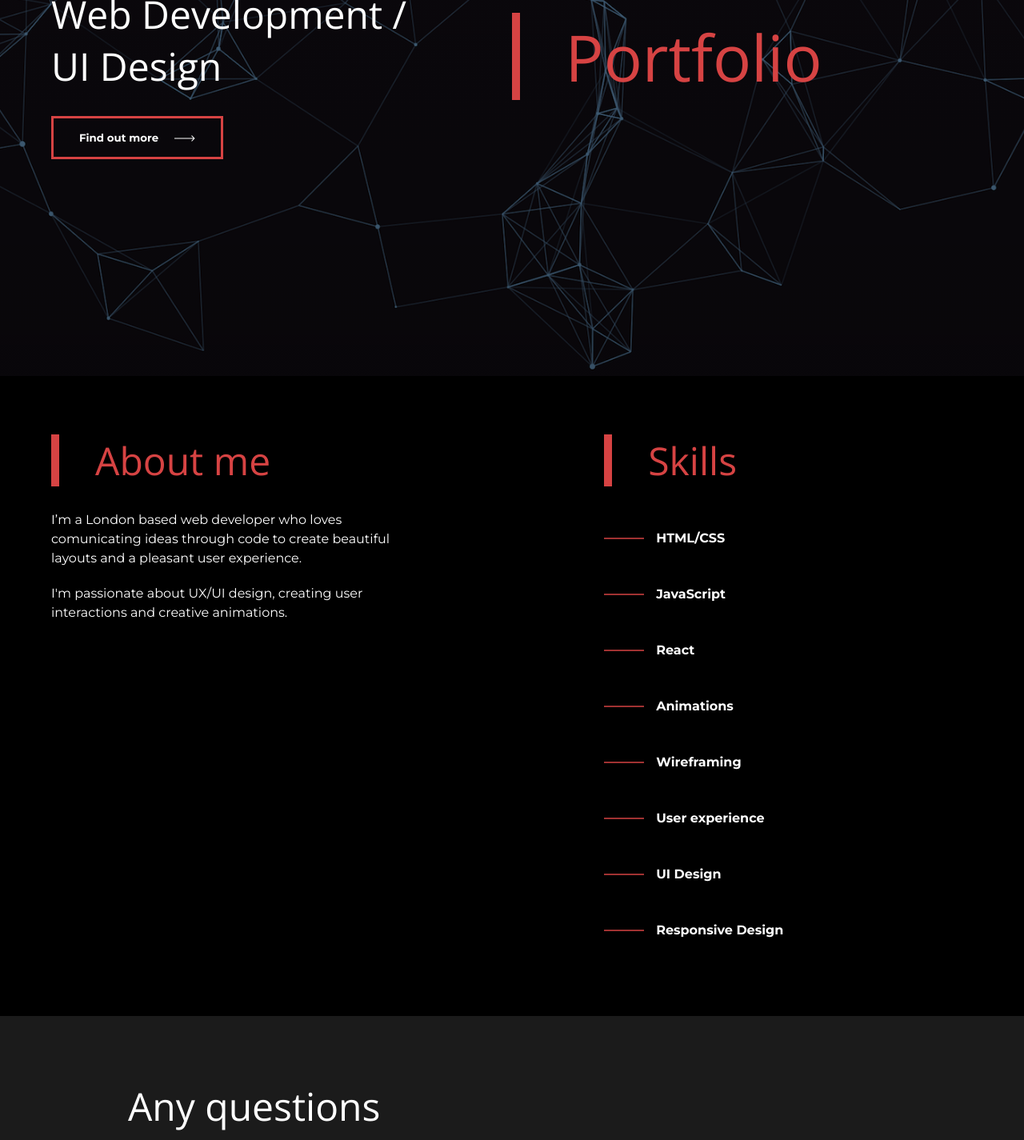
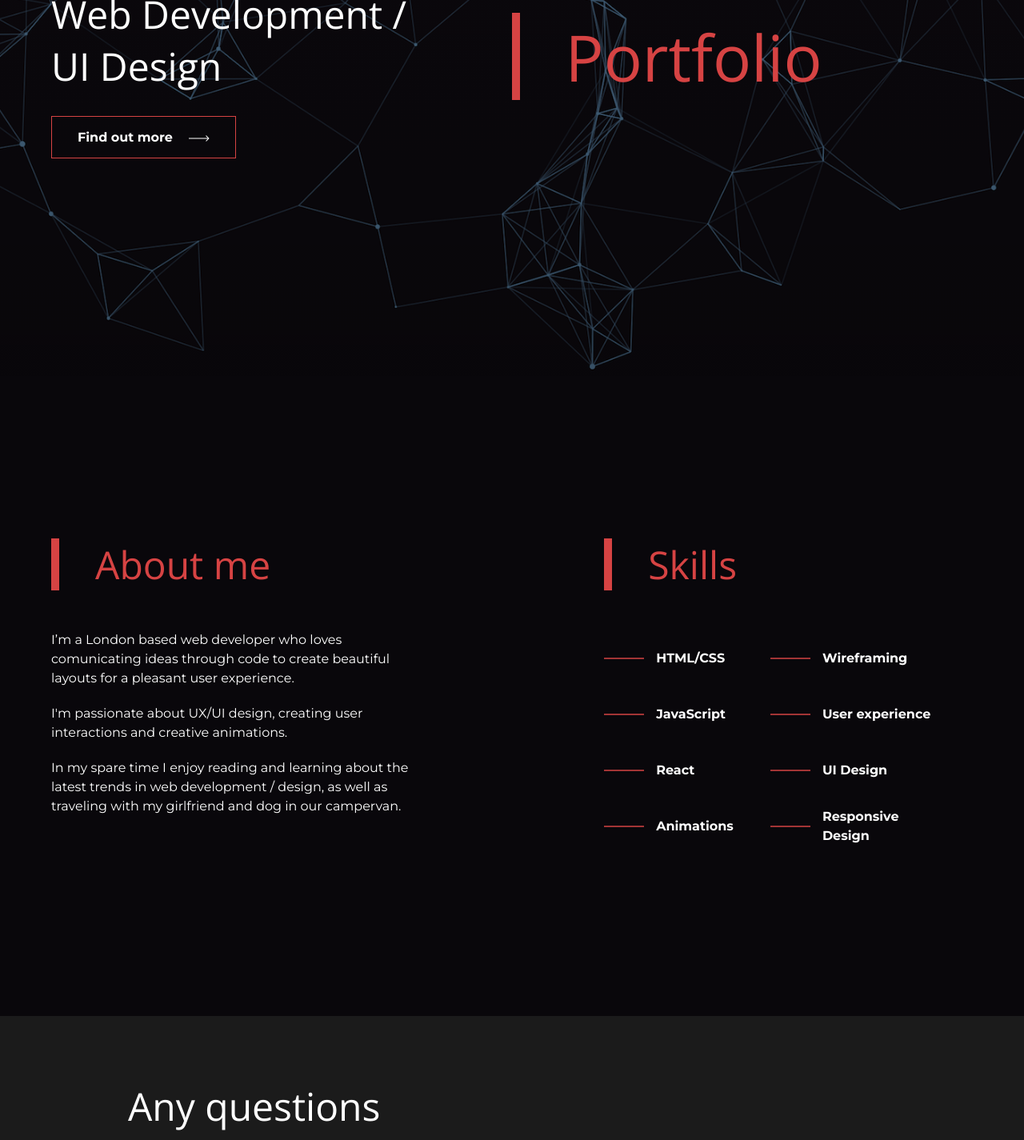
Before and after one commit to IoanLT/Portfolio, a React (Create React App) app: page / in a window 1280 px wide. Shown: the part 330-1755 px from the top of the page at 80% size. Built offline with nearby package versions, Linux system fonts and the light colour scheme.

Commit message:
adding more content in the about sections and changing the background colour

```diff
--- a/src/components/About.js
+++ b/src/components/About.js
@@ -31,10 +31,14 @@ const About = () => {
                         <h2>About me</h2>
                     </AboutText>
                     <p>I’m a London based web developer who loves comunicating ideas through code
-                        to create beautiful layouts and a pleasant user experience.
+                        to create beautiful layouts for a pleasant user experience.
                     </p>
                     <p>
                         I'm passionate about UX/UI design, creating user interactions and creative animations.
+                    </p>
+                    <p>
+                        In my spare time I enjoy reading and learning about the latest trends in web development / design,
+                        as well as traveling with my girlfriend and dog in our campervan.
                     </p>
                 </AboutDescription>
 
@@ -89,31 +93,34 @@ const About = () => {
 
 const AboutSection = styled(motion.section)`
     height: 100vh;
-    width: 100vw;
+    width: 100%;
     display: flex;
-    /* flex-direction: column;   */
-    /* flex-wrap: wrap;   */
     align-items: center;
     justify-content: center;
     padding: 0 5%;
     color: #fff;
-    background-color: #000;
-
-    @media (max-width: 1024px) {
-        flex-direction: column;
-    }
+    background-color: #09070B;
 `;
 
 const AboutWrapper = styled.div`
     display: flex;
     align-items: flex-start;
     justify-content: space-between;
+
+    @media (max-width: 1024px) {
+        flex-direction: column;
+        align-items: center;
+    }
 `
 
 const AboutDescription = styled(motion.div)`
     display: flex;
     flex-direction: column;
     width: 40%;
+
+    @media (max-width: 1024px) {
+        margin: 50px 0;
+    }
 
 `
 
@@ -123,7 +130,7 @@ const AboutText = styled(motion.div)`
     align-items: center;
     overflow: hidden;
     text-align: left;
-    margin-bottom: 30px;
+    margin-bottom: 50px;
     border-left: 10px solid hsl(360, 64%, 55%);
 
     h2 {
@@ -136,11 +143,15 @@ const AboutText = styled(motion.div)`
 
 const Skills = styled(motion.div)`
     width: 40%;
+
+    @media (max-width: 1024px) {
+        margin: 50px 0;
+    }
 `
 
 const SkillSet = styled(motion.ul)`
     display: flex;
-    flex-wrap: wrap;
+    /* flex-wrap: wrap; */
 
     div {
         padding-right: 10%;
--- a/src/components/BurgerMenu.js
+++ b/src/components/BurgerMenu.js
@@ -153,11 +153,11 @@ const Contact = styled(motion.div)`
         padding: 20px 0;
 
         :first-child {
-            color: hsl(42, 15%, 13%);
+            color: #000;
         }
 
         p {
-            color: hsl(42, 15%, 13%);
+            color: #000;
             font-weight: 700;
             font-size: 1.1rem;
             padding: 0 20px;
@@ -171,7 +171,7 @@ const Contact = styled(motion.div)`
         justify-content: space-around;
 
         a {
-            color: hsl(42, 15%, 13%);
+            color: #000;
         }
     }
 `
--- a/src/components/GlobalStyle.js
+++ b/src/components/GlobalStyle.js
@@ -16,11 +16,11 @@ const GlobalStyle = createGlobalStyle`
 
     button {
         font-weight: bold;
-        font-size: 1.1.rem;
+        font-size: 1rem;
         cursor: pointer;
         padding: 1rem 2rem;
         margin: 30px 0;
-        border: 3px solid hsl(360, 64%, 55%);
+        border: 1px solid hsl(360, 64%, 55%);
         background: transparent;
         color: #fff;
         transition: all 0.5s ease;
@@ -35,10 +35,10 @@ const GlobalStyle = createGlobalStyle`
         img {
             padding-left: 20px;
 
-            &:hover {
+            /* &:hover {
                 transform: translateX(10px);
                 transition: all 0.3s ease-in-out;
-            }
+            }            */
         }
     }
 
--- a/src/components/Hero.js
+++ b/src/components/Hero.js
@@ -64,7 +64,7 @@ const Hero = () => {
 
 const HeroWrapper = styled(motion.div)`
     height: 100vh;
-    width: 100vw;
+    width: 100%;
     display: flex;
     flex-wrap: wrap;
     align-items: center;
```
